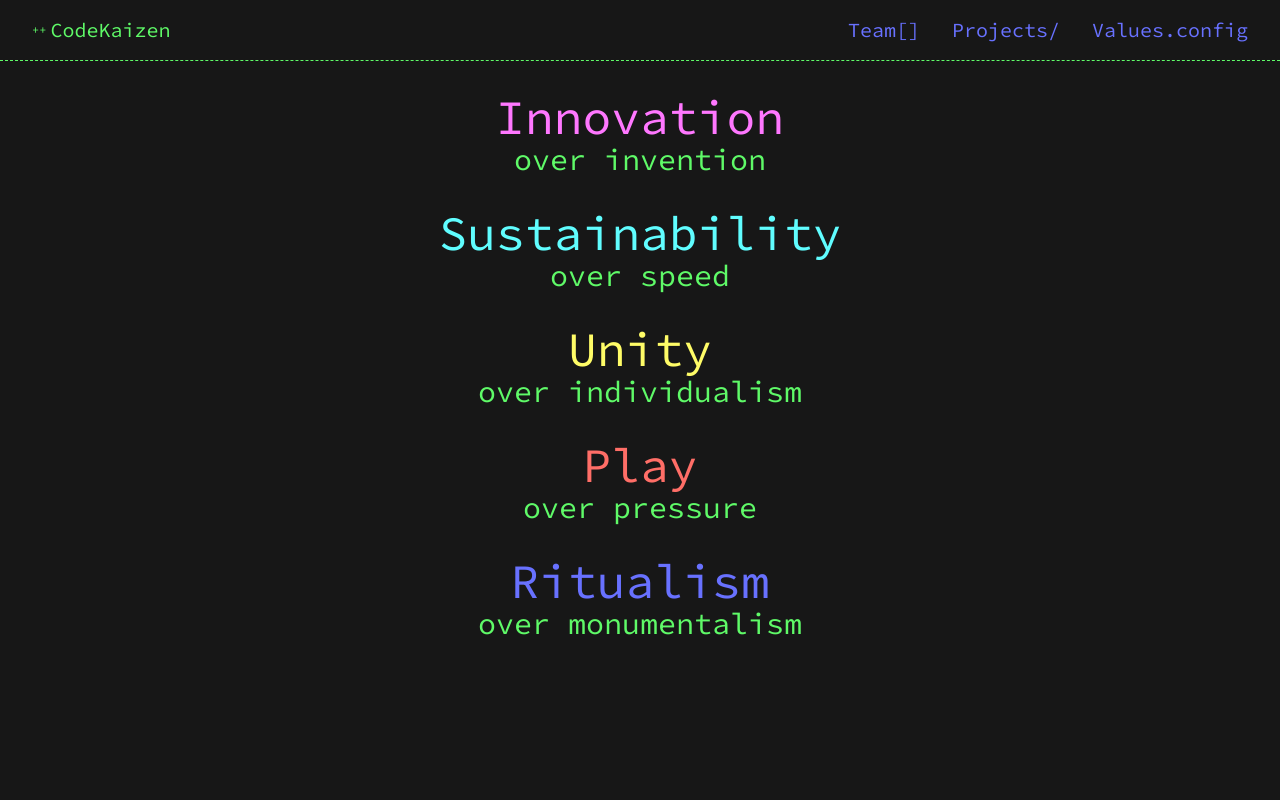
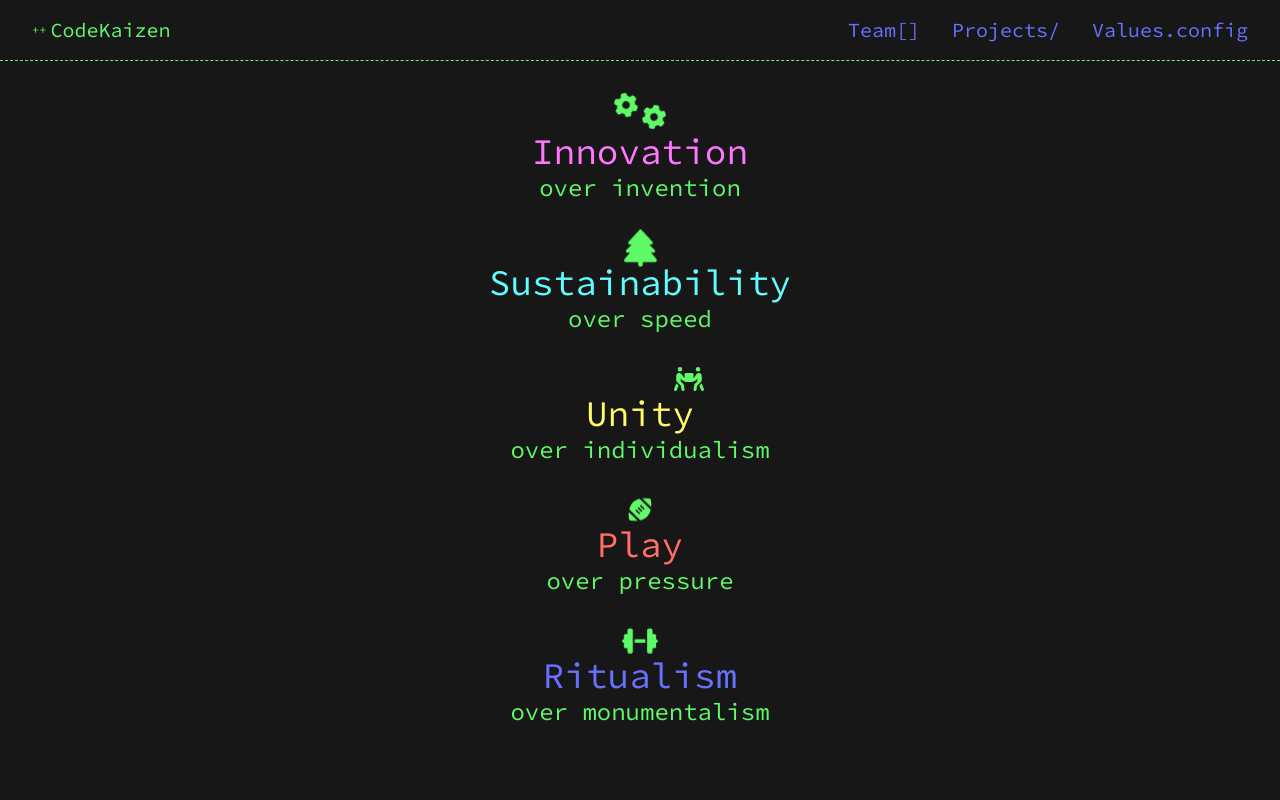
Before and after one commit to codekaizen-github/codekaizen-website-frontend, a Next.js app: page /values in a window 1280 px wide. Shown: the top 800 px of the page. Built offline with nearby package versions, Linux system fonts and the light colour scheme.

Commit message:
Add animated icons for 'in life' values

```diff
--- a/src/app/values/page.tsx
+++ b/src/app/values/page.tsx
@@ -1,38 +1,81 @@
 import { FontAwesomeIcon } from "@fortawesome/react-fontawesome";
 import { faPeopleCarryBox } from "@fortawesome/free-solid-svg-icons";
-import { faChessRook } from "@fortawesome/free-solid-svg-icons/faChessRook";
 import { faDumbbell } from "@fortawesome/free-solid-svg-icons/faDumbbell";
 import { faTree } from "@fortawesome/free-solid-svg-icons/faTree";
-import { faArrowsUpDownLeftRight } from "@fortawesome/free-solid-svg-icons/faArrowsUpDownLeftRight";
+import { faFootball } from "@fortawesome/free-solid-svg-icons/faFootball";
+import { faCog } from "@fortawesome/free-solid-svg-icons/faCog";
 
 export default function ValuesPage() {
 	return (
 		<div className="text-center flex flex-col gap-8">
 			<div className="">
-				{/* <FontAwesomeIcon icon={faArrowsUpDownLeftRight} /> */}
-				<div className="text-retro-purple text-5xl">Innovation</div>
-				<div className="text-3xl">over invention</div>
+				<FontAwesomeIcon icon={faCog} spin className="mb-3 text-2xl" />
+				<FontAwesomeIcon
+					icon={faCog}
+					spin
+					spinReverse
+					className="ml-1 mt-3 text-2xl"
+				/>
+				<div className="text-retro-purple text-4xl">Innovation</div>
+				<div className="text-2xl">over invention</div>
 			</div>
 			<div className="">
-				{/* <FontAwesomeIcon icon={faTree} /> */}
-				<div className="text-retro-cyan text-5xl">Sustainability</div>
-				<div className="text-3xl">over speed</div>
+				<FontAwesomeIcon
+					icon={faTree}
+					className="animate-grow text-2xl"
+				/>
+				<div className="text-retro-cyan text-4xl">Sustainability</div>
+				<div className="text-2xl">over speed</div>
 			</div>
 			<div className="">
-				{/* <FontAwesomeIcon icon={faPeopleCarryBox} /> */}
-				<div className="text-retro-yellow text-5xl">Unity</div>
-				<div className="text-3xl">over individualism</div>
+				<FontAwesomeIcon
+					icon={faPeopleCarryBox}
+					className="animate-slide text-2xl"
+				/>
+				<div className="text-retro-yellow text-4xl">Unity</div>
+				<div className="text-2xl">over individualism</div>
 			</div>
 			<div className="">
-				{/* <FontAwesomeIcon icon={faChessRook} /> */}
-				<div className="text-retro-red text-5xl">Play</div>
-				<div className="text-3xl">over pressure</div>
+				<FontAwesomeIcon
+					icon={faFootball}
+					bounce
+					className="text-2xl"
+				/>
+				<div className="text-retro-red text-4xl">Play</div>
+				<div className="text-2xl">over pressure</div>
 			</div>
 			<div className="">
-				{/* <FontAwesomeIcon icon={faDumbbell} /> */}
-				<div className="text-retro-blue text-5xl">Ritualism</div>
-				<div className="text-3xl">over monumentalism</div>
+				<FontAwesomeIcon icon={faDumbbell} beat className="text-2xl" />
+				<div className="text-retro-blue text-4xl">Ritualism</div>
+				<div className="text-2xl">over monumentalism</div>
 			</div>
 		</div>
 	);
 }
+
+/*
+What We Value in Software:
+Refactoring over rewriting
+Interactive Icon: A code snippet being edited seamlessly.
+Description: "We refine and improve, making our code better over time."
+
+Flexibility over specificity
+Illustration: A chameleon adapting to different environments.
+Description: "Our solutions adapt to changing needs and requirements."
+
+Simplicity over complexity
+Value Card: A clean, straightforward design.
+Description: "We keep it simple, making our software easy to use and maintain."
+
+Visibility over performance
+Animation: A transparent glass showing its contents clearly.
+Description: "Clarity and transparency are key to our success."
+
+Changeability over cleverness
+Interactive Icon: A flexible rubber band.
+Description: "Our code is designed to evolve, not to impress."
+
+Obvious over subtle
+Illustration: A bright, clear signpost.
+Description: "We value clear and direct solutions over hidden complexities."
+*/
--- a/tailwind.config.ts
+++ b/tailwind.config.ts
@@ -8,6 +8,10 @@ const config: Config = {
 	],
 	theme: {
 		extend: {
+			animation: {
+				grow: "grow 3s infinite",
+				slide: "slide 3s infinite normal",
+			},
 			backgroundImage: {
 				"gradient-radial": "radial-gradient(var(--tw-gradient-stops))",
 				"gradient-conic":
@@ -27,6 +31,18 @@ const config: Config = {
 				"retro-yellow": "#fffc67",
 				"retro-darkYellow": "#c7c400",
 			},
+			keyframes: {
+				grow: {
+					"0%": { transform: "scale(0.4)" },
+					"33%": { transform: "scale(0.8)" },
+					"66%": { transform: "scale(1.2)" },
+					"100%": { transform: "scale(1.6)" },
+				},
+				slide: {
+					"0%": { transform: "translateX(-50px)" },
+					"100%": { transform: "translateX(50px)" },
+				},
+			},
 		},
 	},
 	plugins: [],
```
